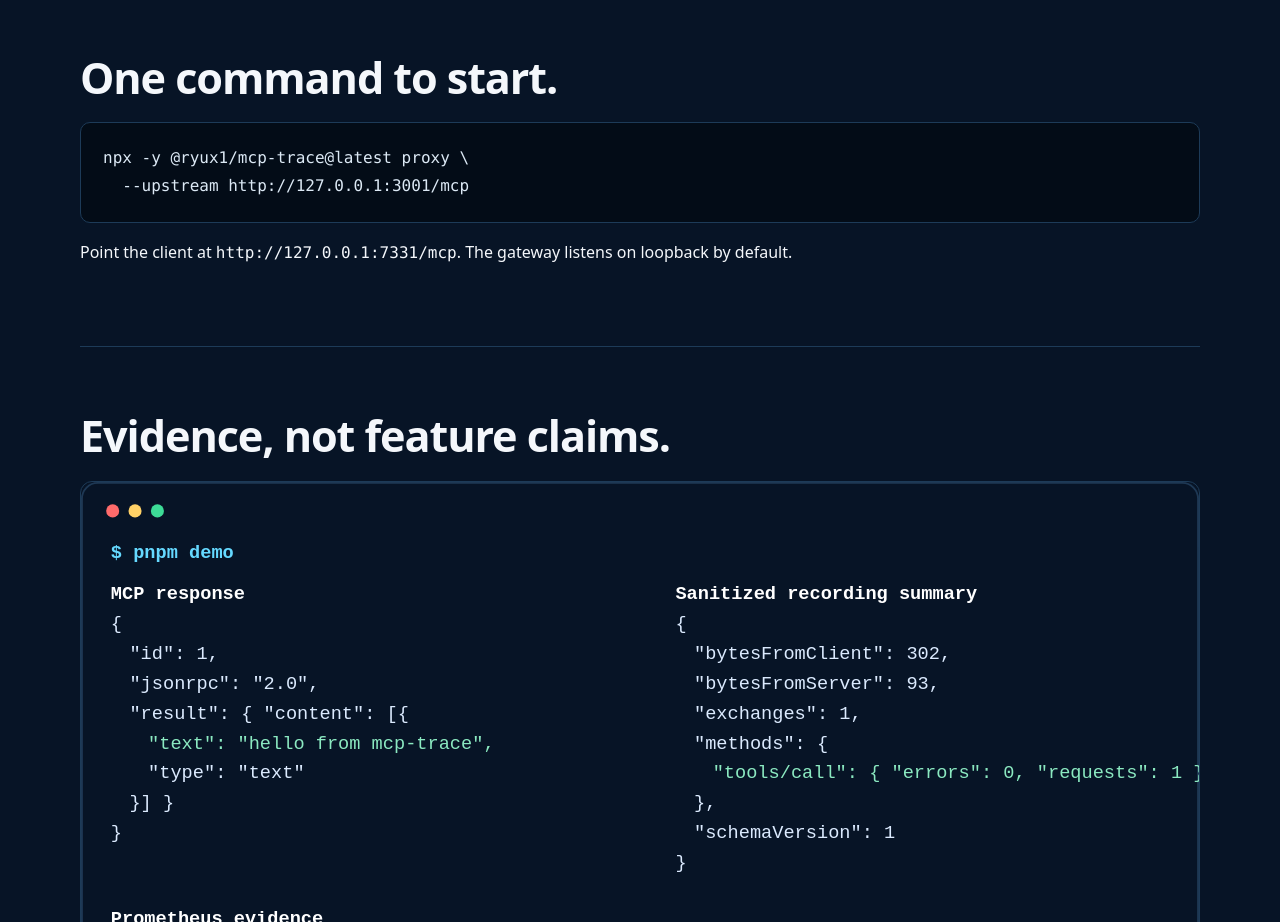
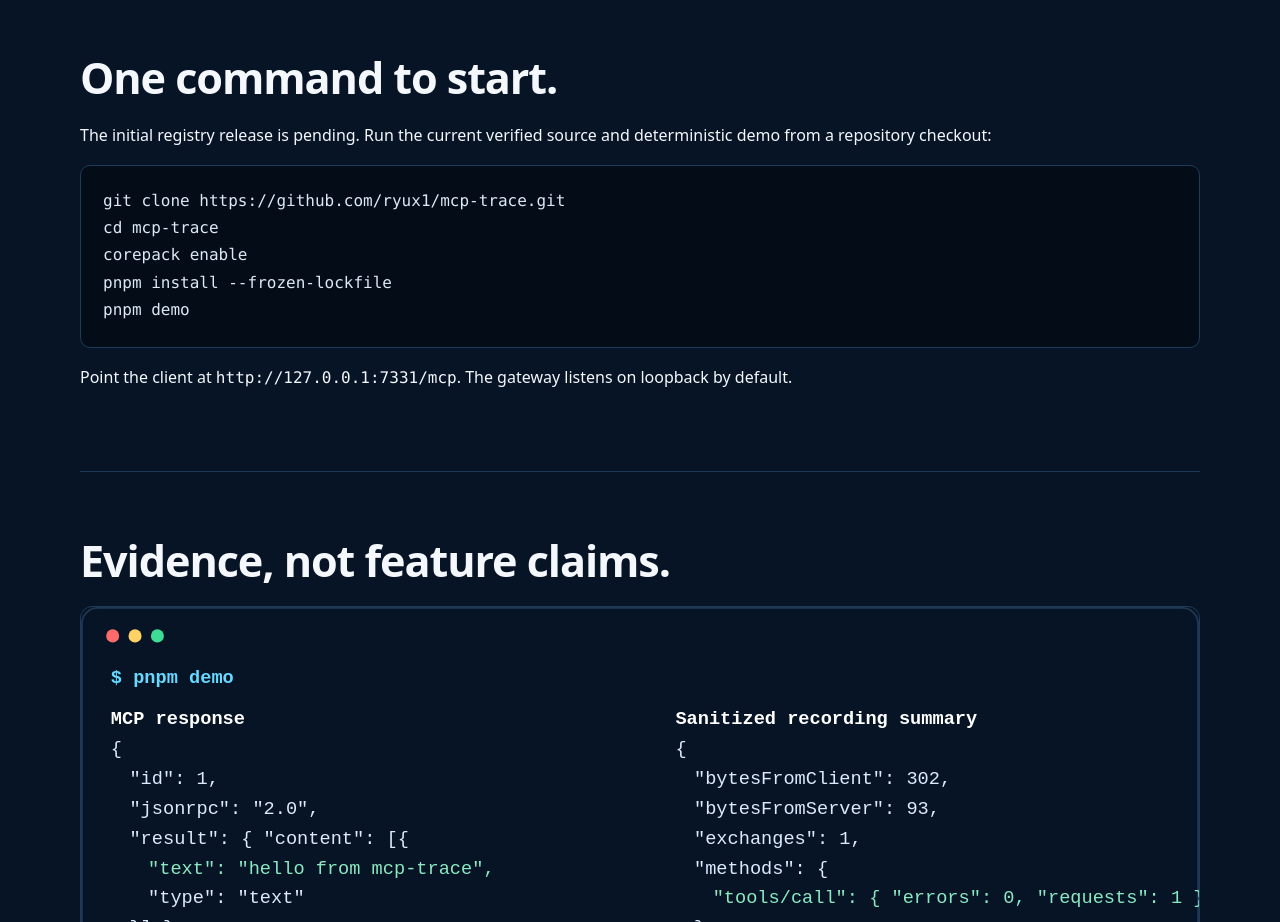
Before and after one commit to ryux1/mcp-trace, a website: page docs/index.html in a window 1280 px wide. Shown: the part 1740-2662 px from the top of the page. Drawn offline with Linux system fonts and the light colour scheme.

Commit message:
docs: mark registry artifacts as pending (#16)

```diff
--- a/docs/index.html
+++ b/docs/index.html
@@ -295,8 +295,15 @@
 
       <section>
         <h2>One command to start.</h2>
-        <pre><code>npx -y @ryux1/mcp-trace@latest proxy \
-  --upstream http://127.0.0.1:3001/mcp</code></pre>
+        <p>
+          The initial registry release is pending. Run the current verified source and deterministic
+          demo from a repository checkout:
+        </p>
+        <pre><code>git clone https://github.com/ryux1/mcp-trace.git
+cd mcp-trace
+corepack enable
+pnpm install --frozen-lockfile
+pnpm demo</code></pre>
         <p>
           Point the client at <code>http://127.0.0.1:7331/mcp</code>. The gateway listens on
           loopback by default.
```
Also changed, not shown: README.md.
